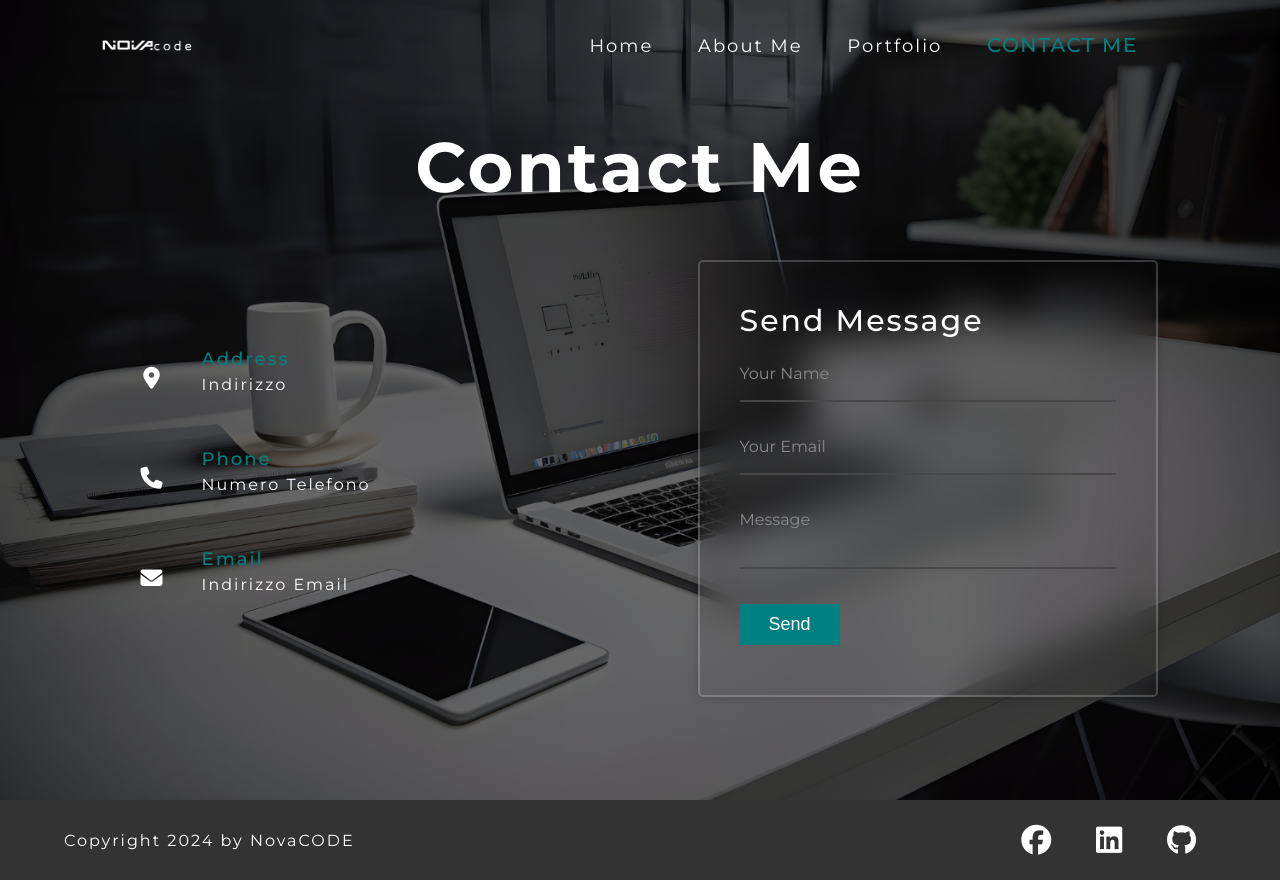
After one commit to NovaTech90/02Esame, a PHP site: page /contact_datatxt.php in a window 1280 px wide. The commit adds this page. Run offline with PHP 8.4, Linux system fonts and the light colour scheme.

Commit message:
Salvataggio dati form in un file txt

```diff
--- a/modules/nav.php
+++ b/modules/nav.php
@@ -8,7 +8,7 @@
             <li><a class="vociMenu" href="../pages/index.php" <?php if ($activePage === "index.php") { ?> class="activeLink" <?php } ?>>Home</a></li>
             <li><a class="vociMenu" href="../pages/about.php" <?php if ($activePage === "about.php") { ?> class="activeLink" <?php } ?>>About Me</a></li>
             <li><a class="vociMenu" href="../pages/portfolio.php" <?php if ($activePage === "portfolio.php") { ?> class="activeLink" <?php } ?>>Portfolio</a></li>
-            <li><a href="../pages/contact.php" class="btnCTA">Contact Me</a></li>
+            <li><a href="../pages/contact_datatxt.php" class="btnCTA">Contact Me</a></li>
         </ul>
     </nav>
 </header>
--- a/pages/contact.php
+++ b/pages/contact_datajson.php
@@ -1,4 +1,6 @@
 <?php
+
+//Metodo per salvare i dati del form in un JSON file
 require('../form/form.php');
 $response = null;
 if (isset($_POST['submit'])) {
@@ -48,11 +50,11 @@ include('../modules/head.php');
                 <form action="" method="post"> <!-- Form funzionante che salva i messaggi in un file JSON -->
                     <h2>Send Message</h2>
                     <div class="inputForm">
-                        <input type="text" id="name" name="name" value="<?php echo @$_POST['name'] ?>">
+                        <input type="text" id="name" name="name" value="<?php echo @$_POST['name'] ?>" required>
                         <label>Your Name</label>
                     </div>
                     <div class="inputForm">
-                        <input type="email" id="email" name="email" value="<?php echo @$_POST['email'] ?>">
+                        <input type="email" id="email" name="email" value="<?php echo @$_POST['email'] ?>" required>
                         <label>Your Email</label>
                     </div>
                     <div class="inputForm">
--- /dev/null
+++ b/pages/contact_datatxt.php
@@ -0,0 +1,82 @@
+<?php
+
+// Metodo per salvare i dati del form in un file TXT
+
+if (isset($_POST['submit'])) {
+    $name = "Username:" . $_POST['name'] . "
+";
+    $email = "Email:" . $_POST['email'] . "
+";
+    $email = "message:" . $_POST['message'] . "
+";
+
+    $file = fopen("data_form.txt", "a");
+    fwrite($file, $name);
+    fwrite($file, $email);
+    fwrite($file, $message);
+    fclose($file);
+}
+
+include('../modules/head.php');
+?>
+
+<body>
+
+    <?php
+    include('../modules/nav.php');
+    ?>
+    <section id="contact">
+        <div class="contactContent">
+            <h1>Contact Me</h1>
+        </div>
+        <div class="container container-contact">
+            <div class="contactInfo">
+                <div class="box">
+                    <div class="icon"><i class="fa-solid fa-location-dot"></i></div>
+                    <div class="text">
+                        <h3>Address</h3>
+                        <p>Indirizzo</p>
+                    </div>
+                </div>
+                <div class="box">
+                    <div class="icon"><i class="fa-solid fa-phone"></i></div>
+                    <div class="text">
+                        <h3>Phone</h3>
+                        <p>Numero Telefono</p>
+                    </div>
+                </div>
+                <div class="box">
+                    <div class="icon"><i class="fa-solid fa-envelope"></i></div>
+                    <div class="text">
+                        <h3>Email</h3>
+                        <p>Indirizzo Email</p>
+                    </div>
+                </div>
+            </div>
+            <div class="contactForm">
+                <form action="" method="post">
+                    <h2>Send Message</h2>
+                    <div class="inputForm">
+                        <input type="text" id="name" name="name" required>
+                        <label>Your Name</label>
+                    </div>
+                    <div class="inputForm">
+                        <input type="email" id="email" name="email" required>
+                        <label>Your Email</label>
+                    </div>
+                    <div class="inputForm">
+                        <textarea id="message" name="message" required></textarea>
+                        <label>Message</label>
+                    </div>
+                    <div class="inputForm">
+                        <input type="submit" name="submit" value="Send">
+                    </div>
+                </form>
+            </div>
+        </div>
+    </section>
+    <?php
+    include('../modules/footer.php');
+    ?>
+
+</body>
--- /dev/null
+++ b/pages/data_form.txt
@@ -0,0 +1,4 @@
+Username:fred
+message:test
+Username:sara
+message:new test
```
Also changed, not shown: form/messages.json (+30 -0 lines), form/form.php (line endings or trailing spaces).
